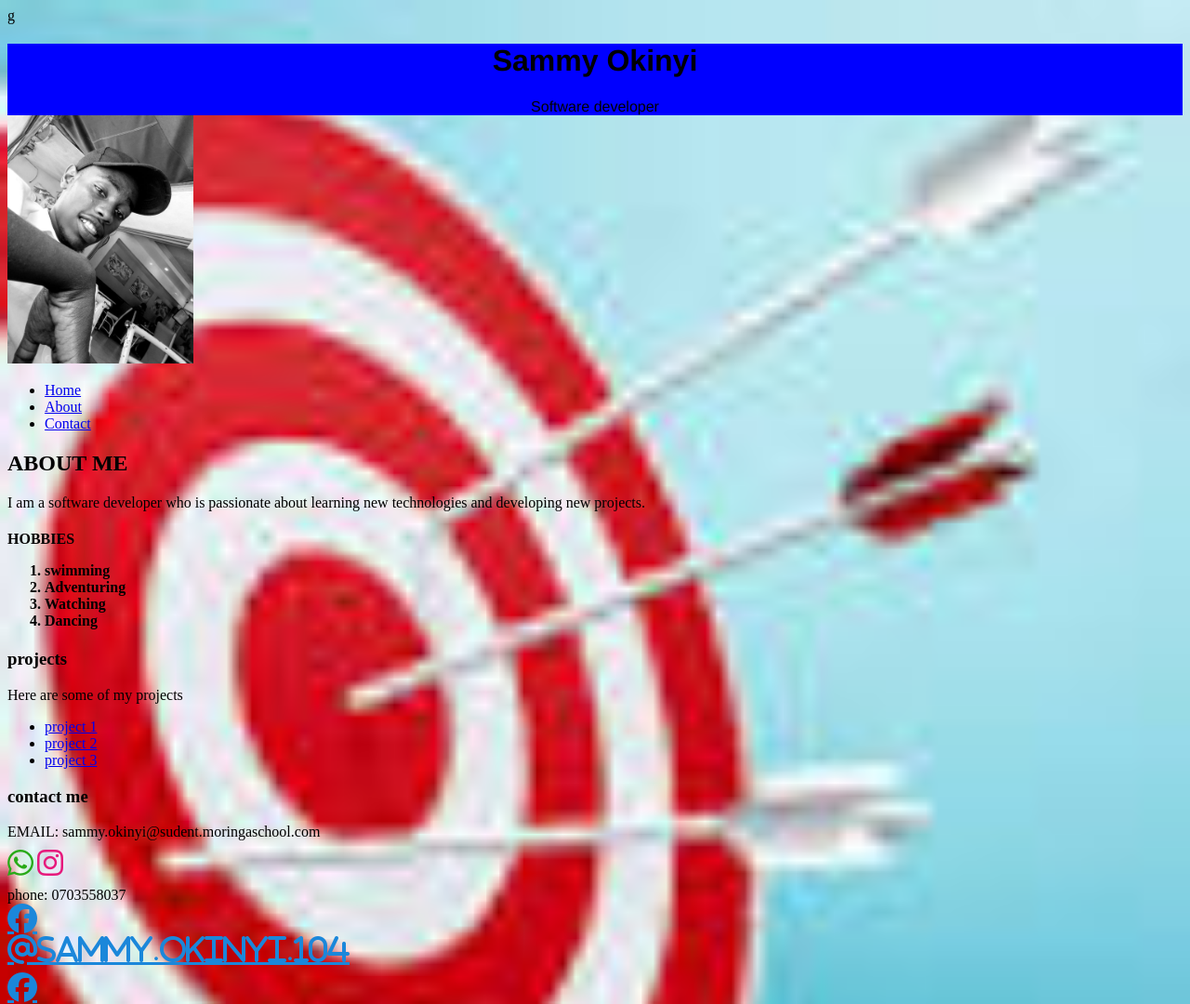
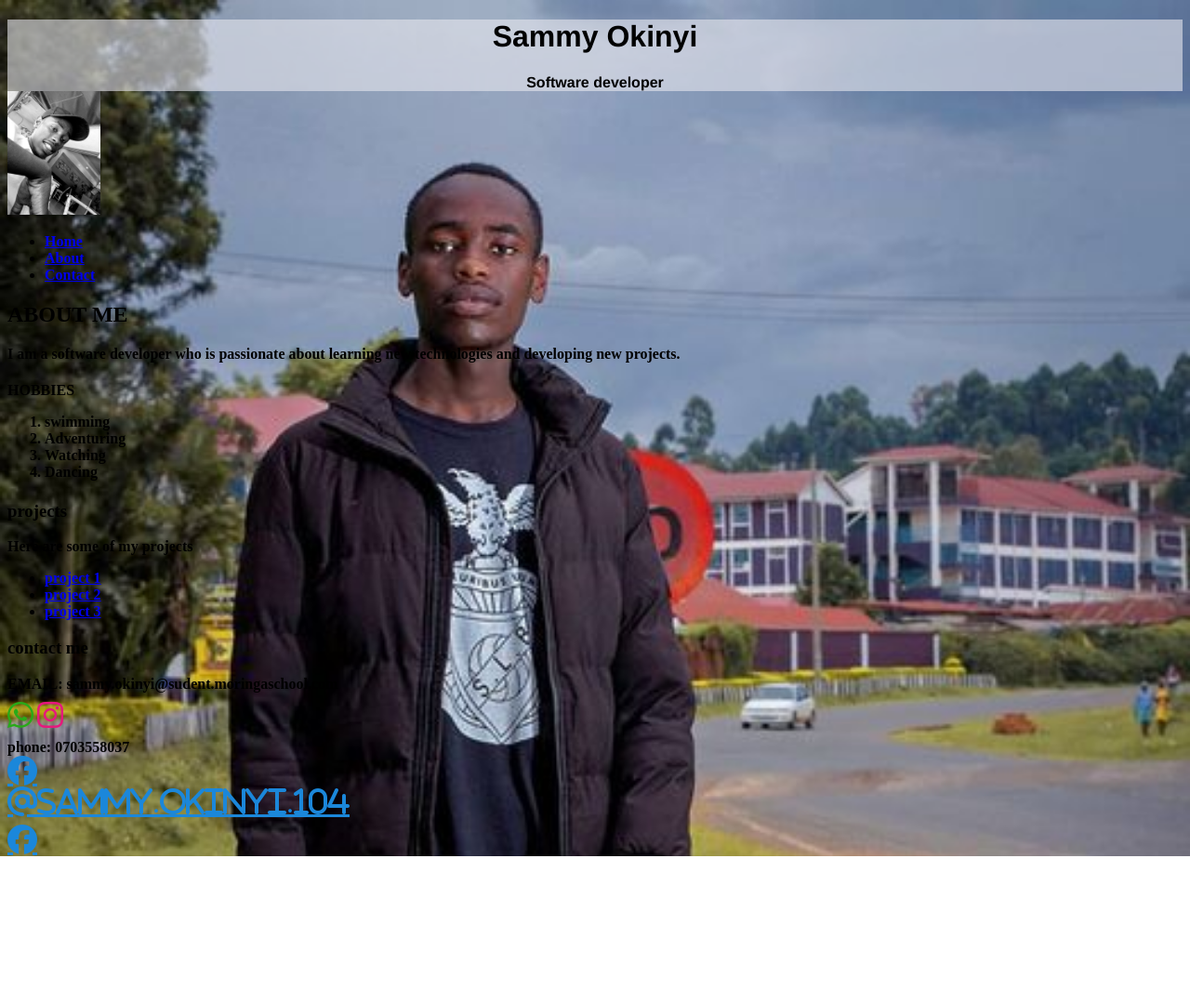
Before and after one commit to sammyokinyi12/my-new-portfolio, a plain HTML site: page index.html in a window 1280 px wide. Shown: the whole page at 93% size. After the commit the page ends 921 px from the top, so only its background shows below. Drawn offline with Linux system fonts and the light colour scheme.

Commit message:
all changes

```diff
--- a/index.html
+++ b/index.html
@@ -7,7 +7,8 @@
 </head>
 <styLe>
   body{
-    background-image: url("/assets/dv.jpeg");
+    background-image: url("/assets/416836361_1118999082858123_7921423733531810650_n.jpg");
+    font-weight: bolder;
 
     background-repeat: no-repeat;
     background-size: cover;
@@ -15,8 +16,7 @@
   }
  </style>
 
-<body>g
-
+<body>
     <header>
     <h1>Sammy Okinyi</h1>
     <P1>Software developer</P1>
@@ -24,7 +24,7 @@
 
 
 </header>
-<img class="image" width="200" src="/assets/WhatsApp Image 2024-03-17 at 21.34.30.jpeg" alt="">
+<img class="image" width="100s" src="/assets/WhatsApp Image 2024-03-17 at 21.34.30.jpeg" alt="">
         <nav class="navbar">
         <ul class="list">
                 <li><a href="#">Home</a></li>
--- a/style.css
+++ b/style.css
@@ -2,7 +2,7 @@
 
 header {
     font-family: 'Franklin Gothic Medium', 'Arial Narrow', Arial, sans-serif;
-    background-color: blue;
+    background-color: rgba(233, 233, 240, 0.589);
     margin: 0%;
     text-align: center;
 }
```
Also changed, not shown: assets/416836361_1118999082858123_7921423733531810650_n.jpg (added), 1 other file.
